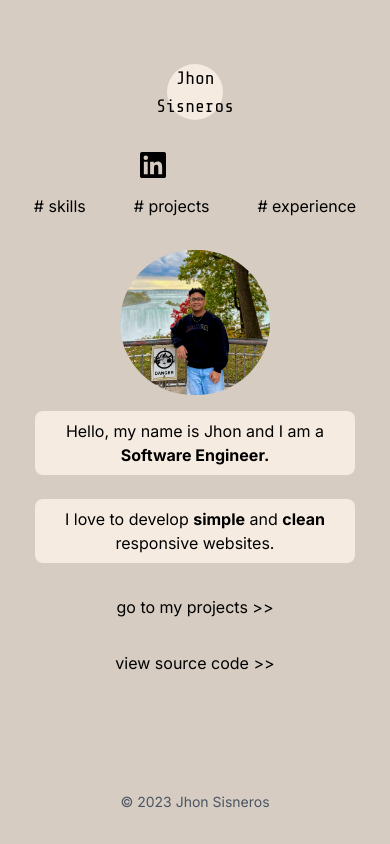
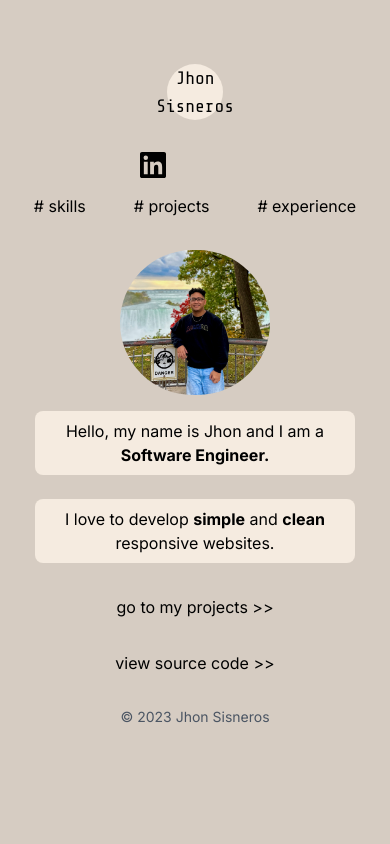
Before and after one commit to jayhons99/personal-website, a Next.js app: page / in a window 390 px wide. Built offline with nearby package versions, Linux system fonts and the light colour scheme; some icons are missing.

Commit message:
hotfix; fixed footer display on mobile screens

```diff
--- a/src/components/Footer.jsx
+++ b/src/components/Footer.jsx
@@ -1,7 +1,7 @@
 const Footer = () => {
   return (
     <>
-      <p className="text-center text-sm absolute bottom-0 w-full text-gray-600 mb-8">
+      <p className="text-center text-sm relative bottom-0 w-full text-gray-600 pb-4 mt-8">
         &copy; 2023 Jhon Sisneros
       </p>
     </>
```
